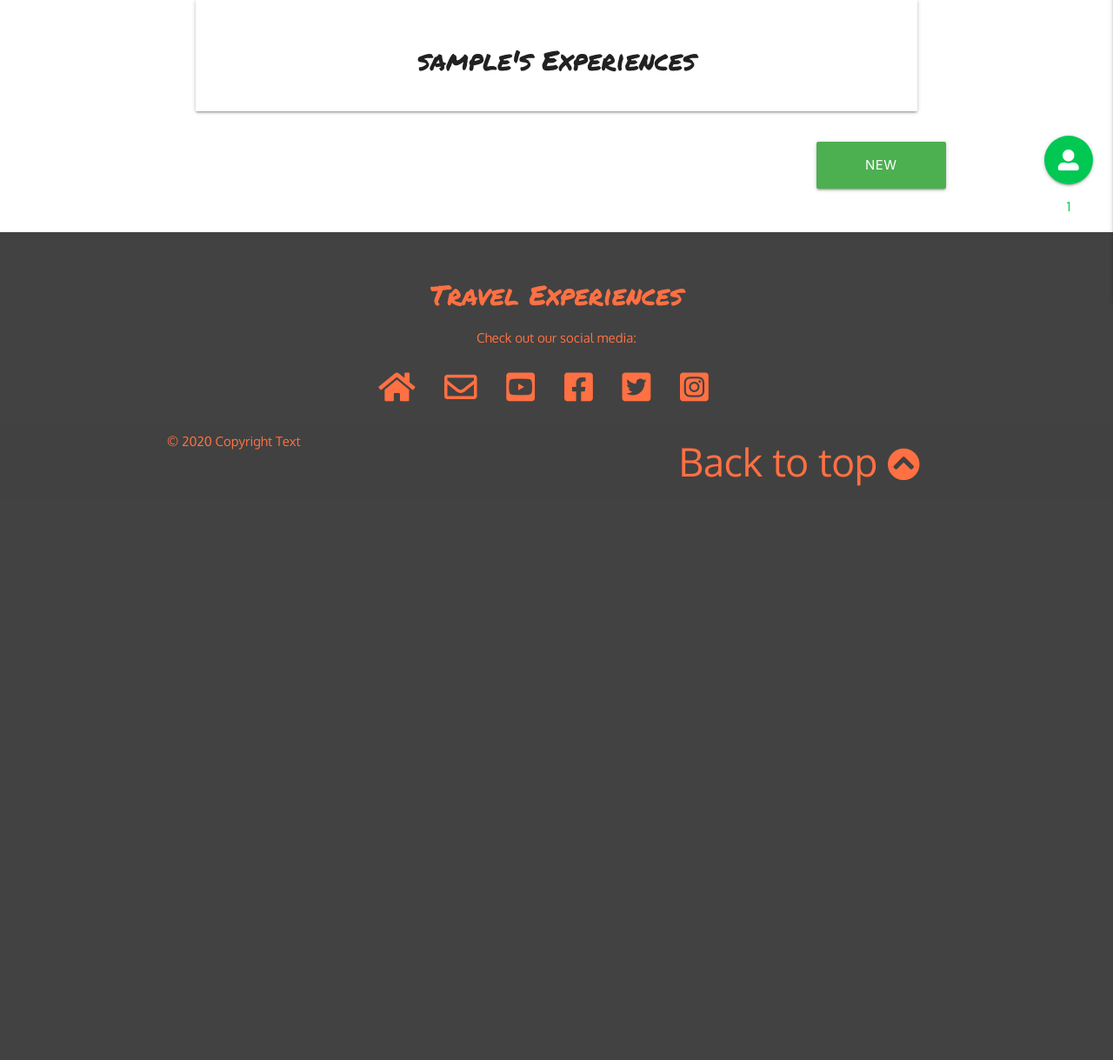
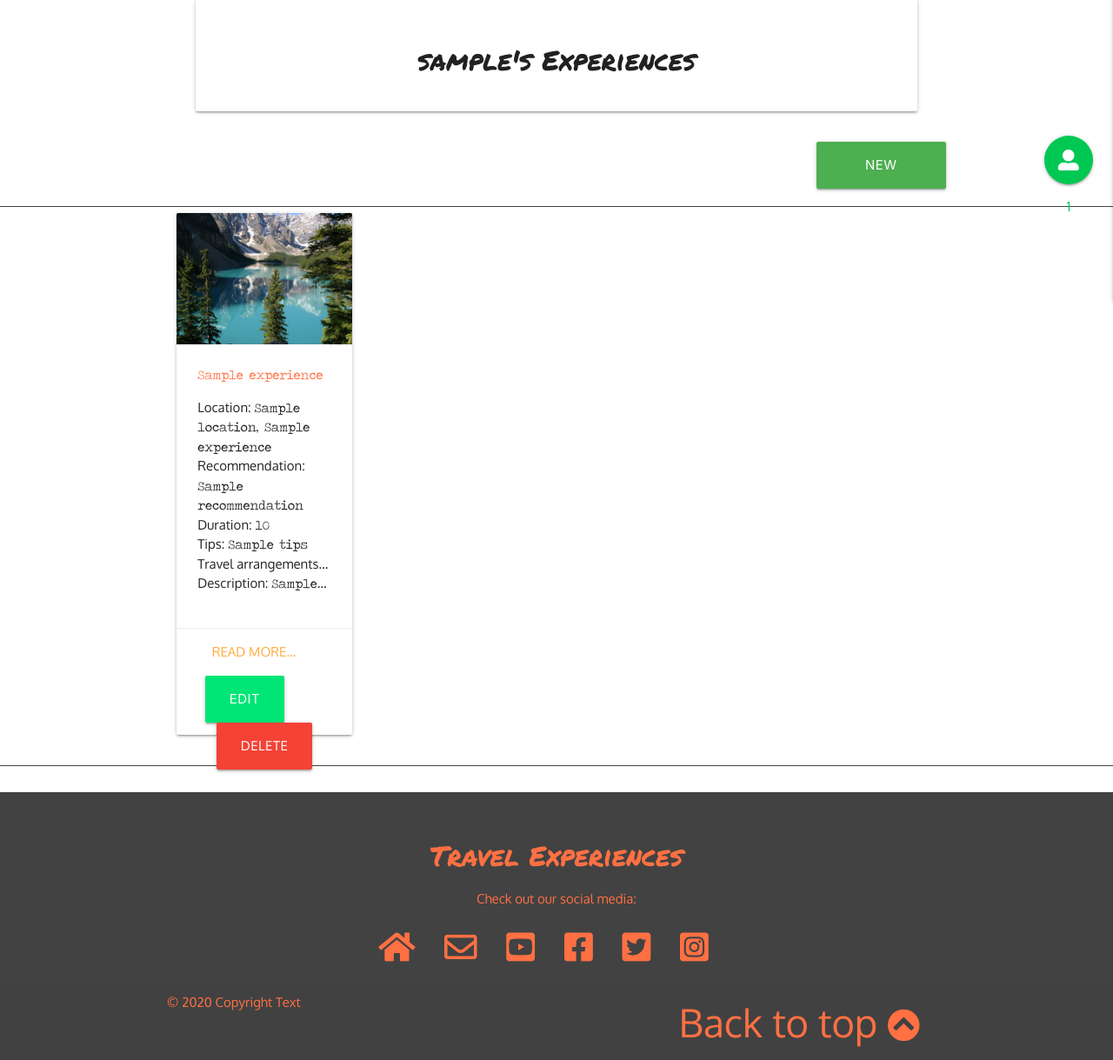
Before and after one commit to Vlad-404/travel_experiences, a Flask app: page /profile/1 in a window 1280 px wide. Shown: the part 513-1732 px from the top of the page at 87% size. Before the commit the page ends 1072 px from the top, so only its background shows below. Run offline with Flask 2, Linux system fonts and the light colour scheme; the visitor is signed in with stand-in values (Sample User, id 1); a database or web service that is not in the repository returns one stand-in record (values such as "Sample title"); some libraries are stand-ins or nearby versions.

Commit message:
Added edit and delete buttons to users own experiences

```diff
--- a/app.py
+++ b/app.py
@@ -82,11 +82,13 @@ def login():
 @app.route("/profile/<username>", methods=["GET", "POST"])
 def profile(username):
     # gets the session username from db
+    experiences = mongo.db.experiences.find()
     username = mongo.db.users.find_one(
         {"username": session["user"]})["username"]
 
     if session["user"]:
-        return render_template("profile.html", username=username)
+        return render_template(
+            "profile.html", username=username, experiences=experiences)
 
     return redirect(url_for("login"))
 
--- a/static/css/style.css
+++ b/static/css/style.css
@@ -20,7 +20,9 @@ body {
   main {
     flex: 1 0 auto;
   }
+    /* end of Materialize class */
 
+/* custom fonts */
   .marker-font {
       font-family: 'Permanent Marker', 'Oxygen', Calibri;
       font-size: 2.1rem;
@@ -34,6 +36,7 @@ body {
       font-family: 'typewritter', 'Oxygen', 'Calibri' !important;
   }
 
+/* Colors */
   .color-orange {
       color: #ff7043 !important;
   }
@@ -46,6 +49,7 @@ body {
       color: #66bb6a
   }
 
+/* general fomatting */
   .flashes h4 {
       line-height: 2;
   }
@@ -56,6 +60,10 @@ body {
 
 .margin-above {
     margin-top: 2rem;
+}
+
+.margin-below {
+    margin-bottom: 1rem;
 }
 
 .larger-icons {
--- a/static/js/script.js
+++ b/static/js/script.js
@@ -8,6 +8,7 @@ $(document).ready(function(){
     $('select').formSelect();
 
     // makes country select a mandatory entry
+    // (see Acknowledgments and thank you's in readme.md)
     validateMaterializeSelect();
     function validateMaterializeSelect() {
         let classValid = { "border-bottom": "1px solid #4caf50", "box-shadow": "0 1px 0 0 #4caf50" };
--- a/templates/profile.html
+++ b/templates/profile.html
@@ -10,14 +10,58 @@
 		</div>
 	</div>
 </div>
+
+
 <div class="container">
 	<div class="row">
 		<a href="{{ url_for('add_experience') }}" class="white-text">
-			<button class="col s2 offset-s10 align-right btn-large green">New experience</button>
+			<button class="col s2 offset-s10 btn-large green">New experience</button>
 		</a>
 	</div>
 </div>
 
+<section class="borders">
+    <div class="container">
+        <div class="row">
 
+        {% for experience in experiences %}
+        <!-- Cards slider -->
+            <div class="col s12 m6 l3">
+                <div class="card card-xl">
+                    <!-- Card image -->
+                    <div class="card-image">
+                            <a href="#">
+                                <img src="../static/images/sample-1.jpg" alt="{{ experience.title }} image">
+                            </a>
+                    </div>
+                    <!-- Card content -->
+                    <div class="card-content">
+                        <p class="left-align color-orange typewritter-font">{{ experience.title }}</p>
+                        <ul>
+                            <li><strong>Location: </strong><span class="typewritter-font">{{ experience.location }}, {{ experience.country_name }}</span></li>
+                            <li><strong>Recommendation: </strong><span class="typewritter-font">{{ experience.recommendation }}</span></li>
+                            <li><strong>Duration: </strong><span class="typewritter-font">{{ experience.duration }}</span></li>
+                            <li class="truncate"><strong>Tips: </strong><span class="typewritter-font">{{ experience.tips }}</span></li>
+                            <li class="truncate"><strong>Travel arrangements: </strong><span class="typewritter-font">{{ experience.travel_arrangements }}</span></li>
+                            <li class="truncate"><strong>Description: </strong><span class="typewritter-font">{{ experience.description }}</span></li>
+                        </ul>
+                    </div>
+                    <div class="card-action center-align">
+                        <a href="#">Read more...</a>
+                    </div>
+
+                    <!-- Update and cancel buttons  -->
+					<div class="row">
+						<div class="center-align margin-below">
+							<button  type="submit" class="btn-large green accent-3 button-margin">Edit</button>
+							<button class="btn-large red"><a href="{{ url_for('experiences_home') }}" class="white-text">Delete</a></button>
+						</div>
+					</div>
+                </div>
+            </div>
+        {% endfor %}
+        </div>
+    </div>
+</section>
 
 {% endblock %}
```
Also changed, not shown: README.md.
